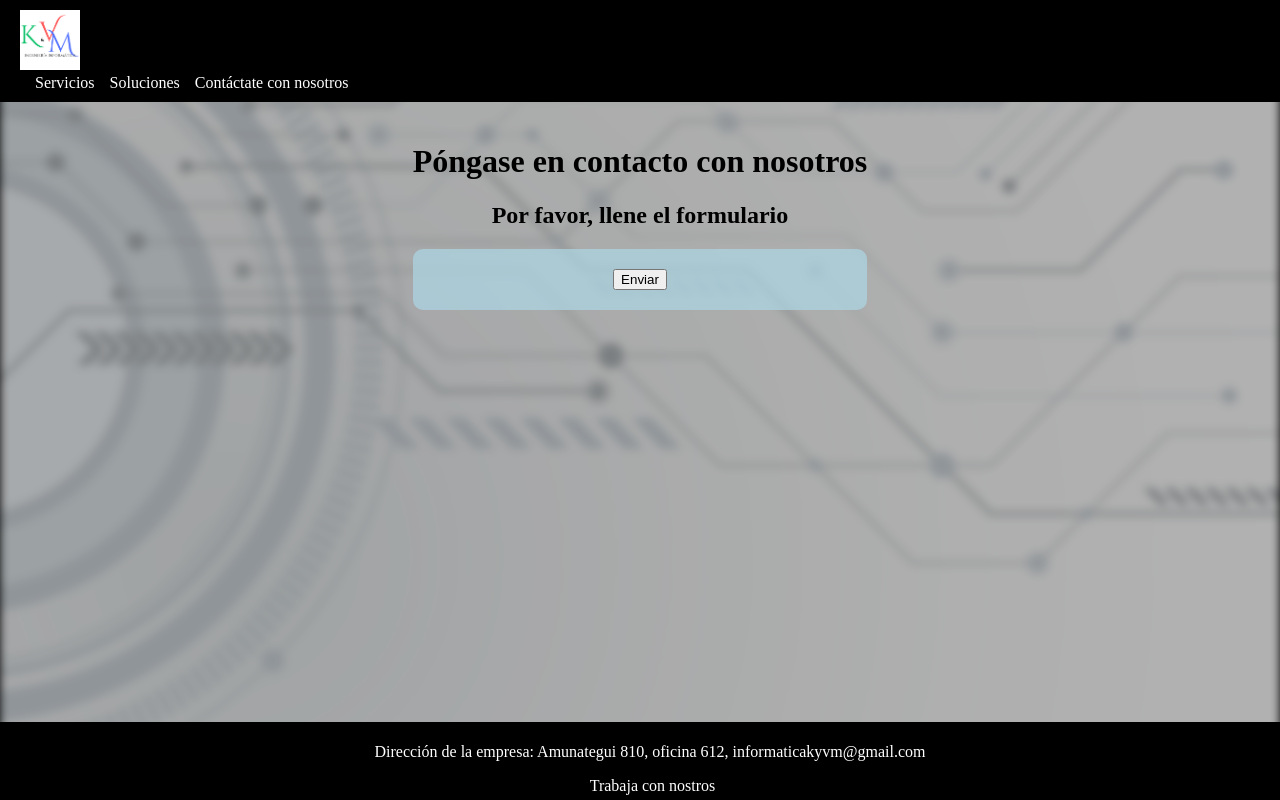
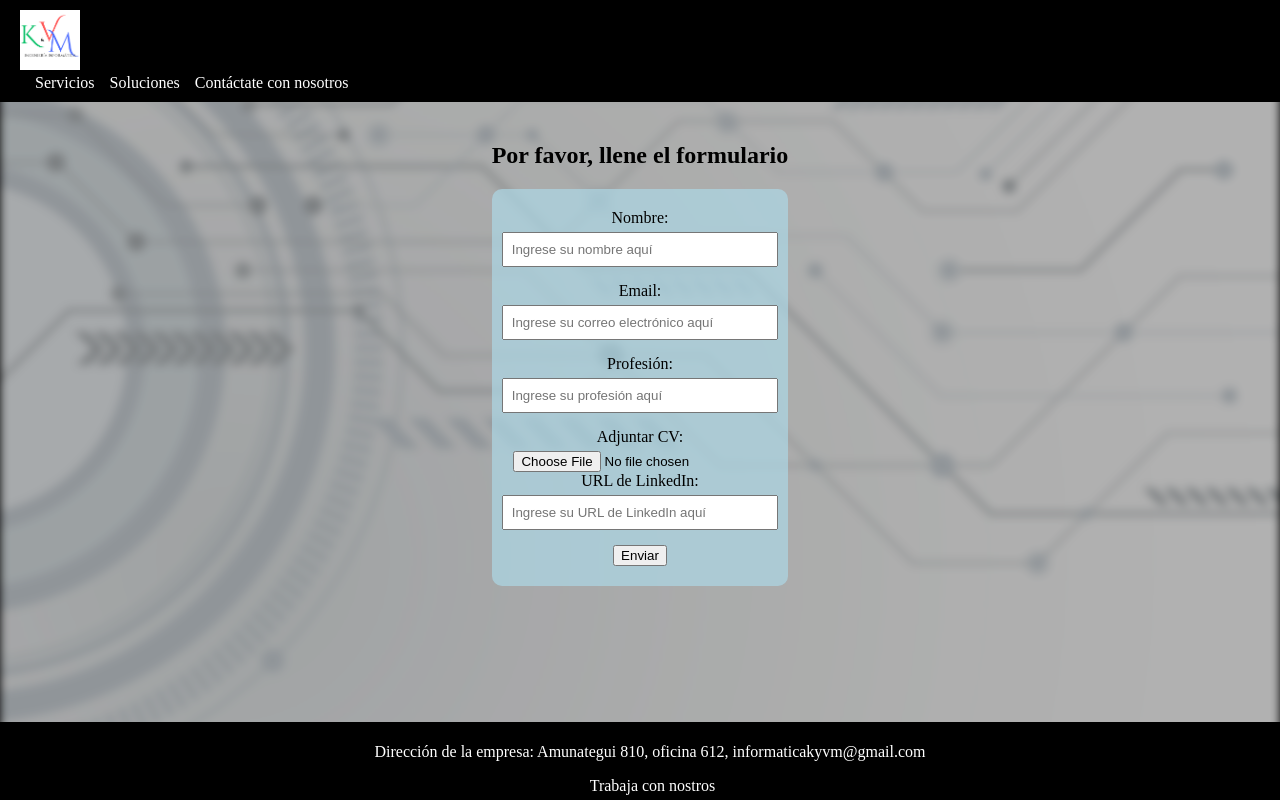
Before and after one commit to kyvminfor/Pagina_web_k_y_v_m, a Django app: page /form_personas in a window 1280 px wide. Run offline with Django 4.2, Linux system fonts and the light colour scheme.

Commit message:
HTML formulario personas mejorado

```diff
--- a/templates/Inicio/form_personas.html
+++ b/templates/Inicio/form_personas.html
@@ -3,13 +3,25 @@
 {% block title %}Póngase en contacto con nosotros - K & V M{% endblock title %}
 
 {% block content %}
-    <h1>Póngase en contacto con nosotros</h1>
     <h2>Por favor, llene el formulario</h2>
 
     <form method="post" enctype="multipart/form-data" class="form">
         {% csrf_token %}
 
-        {{ form.as_p }}
+        <label for="id_nombre" class="nombre contacto">Nombre:</label>
+        <input type="text" name="nombre" id="id_nombre" class="input" pattern="[A-Za-záéíóúÁÉÍÓÚñÑ\s]+" title="Debe ingresar solo letras" placeholder="Ingrese su nombre aquí" required>
+
+        <label for="id_email" class="nombre contacto">Email:</label>
+        <input type="text" name="email" id="id_email" class="input" placeholder="Ingrese su correo electrónico aquí">
+
+        <label for="id_profesion" class="nombre contacto">Profesión:</label>
+        <input type="text" name="profesion" id="id_profesion" class="input" pattern="[A-Za-záéíóúÁÉÍÓÚñÑ\s]+" title="Debe ingresar solo letras" placeholder="Ingrese su profesión aquí" required>
+
+        <label for="id_cv" class="nombre contacto">Adjuntar CV:</label>
+        <input type="file" name="cv" id="id_cv" accept=".pdf,.doc,.docx,.txt,.rtf">
+
+        <label for="id_linkedin_url" class="nombre contacto">URL de LinkedIn:</label>
+        <input type="url" name="linkedin_url" id="id_linkedin_url" class="input" placeholder="Ingrese su URL de LinkedIn aquí">
 
         <button type="submit">Enviar</button>
     </form>
```
